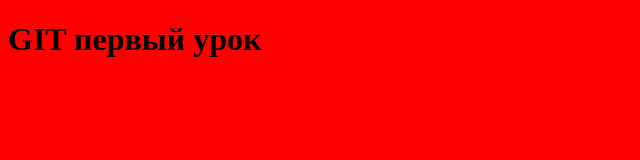
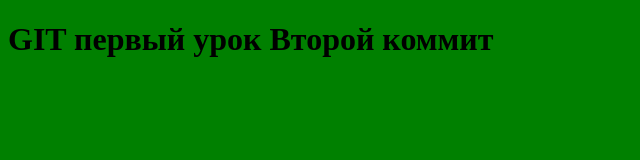
Before and after one commit to AntonyPC/NEW, a plain HTML site: page index.html in a window 1280 px wide. Shown: the whole page, without its empty margins (0-640 px from the left). Drawn offline with Linux system fonts and the light colour scheme.

Commit message:
Second commit

```diff
--- a/index.html
+++ b/index.html
@@ -6,6 +6,6 @@
 	<title>Site</title>
 </head>
 <body class="BG">
-<h1>GIT первый урок</h1>
+<h1>GIT первый урок Второй коммит </h1>
 </body>
 </html>
--- a/style.css
+++ b/style.css
@@ -1,4 +1,4 @@
 .BG{
-	background-color: red;
+	background-color: green;
 
 }
```
